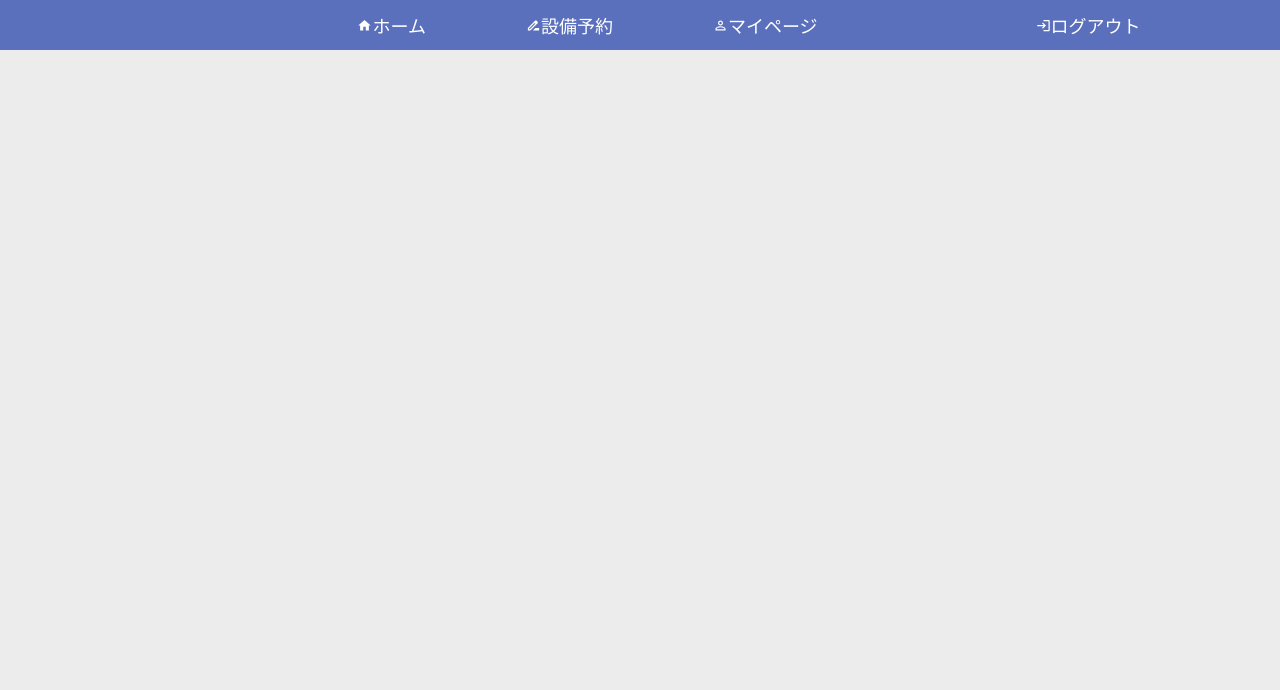
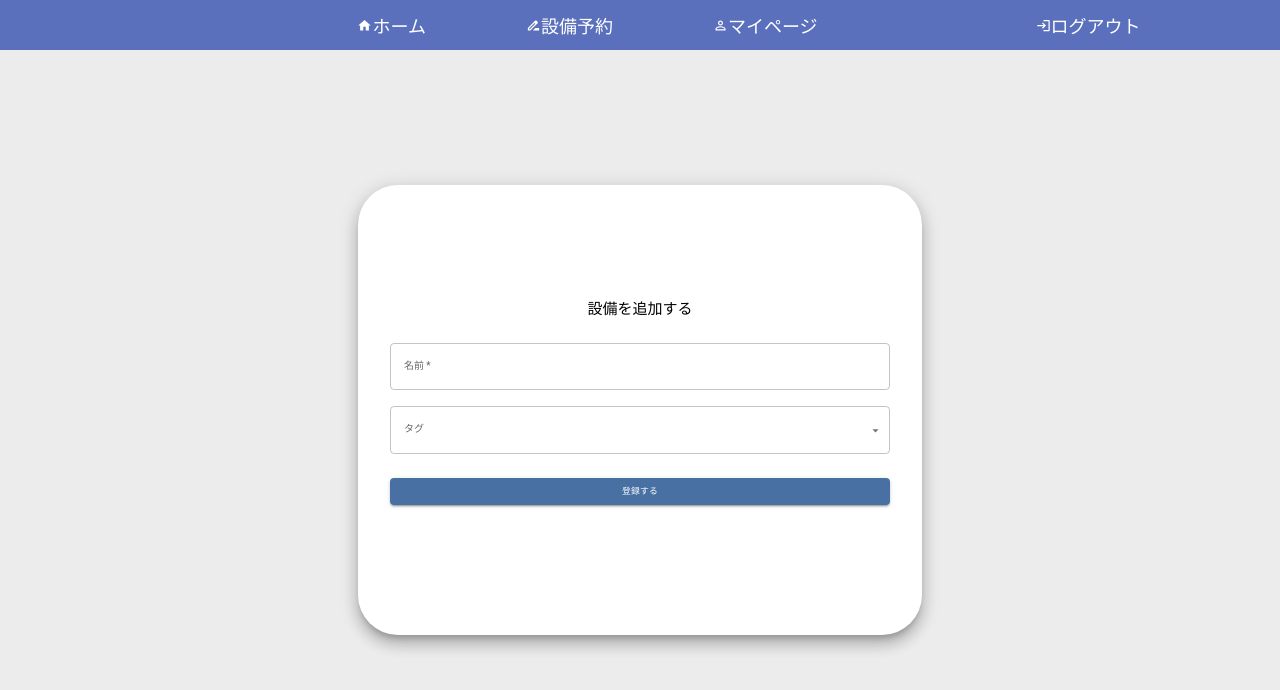
Before and after one commit to haruka-mitsushima/reserve-system-app, a React (Create React App) app: page /addItem in a window 1280 px wide. Shown: the top 690 px of the page. Built offline with nearby package versions, Linux system fonts and the light colour scheme.

Commit message:
社内備品追加画面作成、社内備品追加機能実装

```diff
--- a/src/App.tsx
+++ b/src/App.tsx
@@ -3,6 +3,7 @@ import { BrowserRouter as Router, Routes, Route } from "react-router-dom";
 import "./App.css";
 import Top from "./components/Top";
 import Header from "./components/Header";
+import AddItem from "./components/AddItem";
 
 function App() {
   return (
@@ -10,6 +11,7 @@ function App() {
       <Header />
       <Routes>
         <Route path="/" element={<Top />} />
+        <Route path="/addItem" element={<AddItem />} />
       </Routes>
     </Router>
   );
--- /dev/null
+++ b/src/components/AddItem.tsx
@@ -0,0 +1,128 @@
+import React, { FormEvent, useState } from "react";
+import styles from "../styles/AddItem.module.css";
+import { useNavigate } from "react-router-dom";
+import Box from "@mui/material/Box";
+import Typography from "@mui/material/Typography";
+import Grid from "@mui/material/Grid";
+import TextField from "@mui/material/TextField";
+import Select, { SelectChangeEvent } from "@mui/material/Select";
+import OutlinedInput from "@mui/material/OutlinedInput";
+import InputLabel from "@mui/material/InputLabel";
+import MenuItem from "@mui/material/MenuItem";
+import FormControl from "@mui/material/FormControl";
+import Button from "@mui/material/Button";
+import axios from "axios";
+
+const categories = ["会議室", "社用車", "PC"];
+const ITEM_HEIGHT = 48;
+const ITEM_PADDING_TOP = 8;
+const MenuProps = {
+  PaperProps: {
+    style: {
+      maxHeight: ITEM_HEIGHT * 4.5 + ITEM_PADDING_TOP,
+      width: 250,
+    },
+  },
+};
+
+const AddItem = () => {
+  const navigate = useNavigate();
+  const [categoryName, setCategoryName] = useState<string>("");
+
+  const handleChange = (event: SelectChangeEvent<typeof categoryName>) => {
+    const {
+      target: { value },
+    } = event;
+    setCategoryName(value);
+  };
+
+  const handleSubmit = async (event: FormEvent<HTMLFormElement>) => {
+    event.preventDefault();
+    const data = new FormData(event.currentTarget);
+    const name = data.get("name")?.toString();
+    const category = data.get("category")?.toString();
+    if (!name || !category) return;
+    await axios.post("http://localhost:8000/Items", { name, category });
+    navigate("/");
+  };
+
+  return (
+    <div className={styles.AddItem}>
+      <Box
+        sx={{
+          display: "flex",
+          flexDirection: "column",
+          alignItems: "center",
+          justifyContent: "center",
+          bgcolor: "white",
+          borderRadius: 10,
+          py: 0,
+          px: 4,
+          height: 450,
+          width: 500,
+          boxShadow: 10,
+        }}
+      >
+        <Typography component="h1" variant="h5">
+          設備を追加する
+        </Typography>
+        <Box component="form" noValidate onSubmit={handleSubmit} sx={{ mt: 3 }}>
+          <Grid container spacing={2}>
+            <Grid item xs={12}>
+              <TextField
+                required
+                fullWidth
+                id="name"
+                label="名前"
+                name="name"
+              />
+            </Grid>
+            <Grid item xs={12}>
+              <FormControl sx={{ width: 500 }}>
+                <InputLabel id="category">タグ</InputLabel>
+                <Select
+                  data-testid="select"
+                  labelId="category"
+                  id="category"
+                  name="category"
+                  value={categoryName}
+                  onChange={handleChange}
+                  input={
+                    <OutlinedInput id="select-multiple-chip" label="Chip" />
+                  }
+                  MenuProps={MenuProps}
+                >
+                  {categories.map((category) => (
+                    <MenuItem
+                      key={category}
+                      value={category}
+                      // style={getStyles(category, categoryName, theme)}
+                    >
+                      {category}
+                    </MenuItem>
+                  ))}
+                </Select>
+              </FormControl>
+            </Grid>
+          </Grid>
+          <Button
+            data-testid="button"
+            type="submit"
+            fullWidth
+            variant="contained"
+            sx={{
+              mt: 3,
+              mb: 2,
+              bgcolor: "#4970a3",
+              ":hover": { background: "#3b5a84" },
+            }}
+          >
+            登録する
+          </Button>
+        </Box>
+      </Box>
+    </div>
+  );
+};
+
+export default AddItem;
--- /dev/null
+++ b/src/styles/AddItem.module.css
@@ -0,0 +1,6 @@
+.AddItem {
+  display: flex;
+  justify-content: center;
+  align-items: center;
+  height: 90vh;
+}
```
Also changed, not shown: data/db.json (deleted), 2 other files (tests, documents, lock files or other folders).
